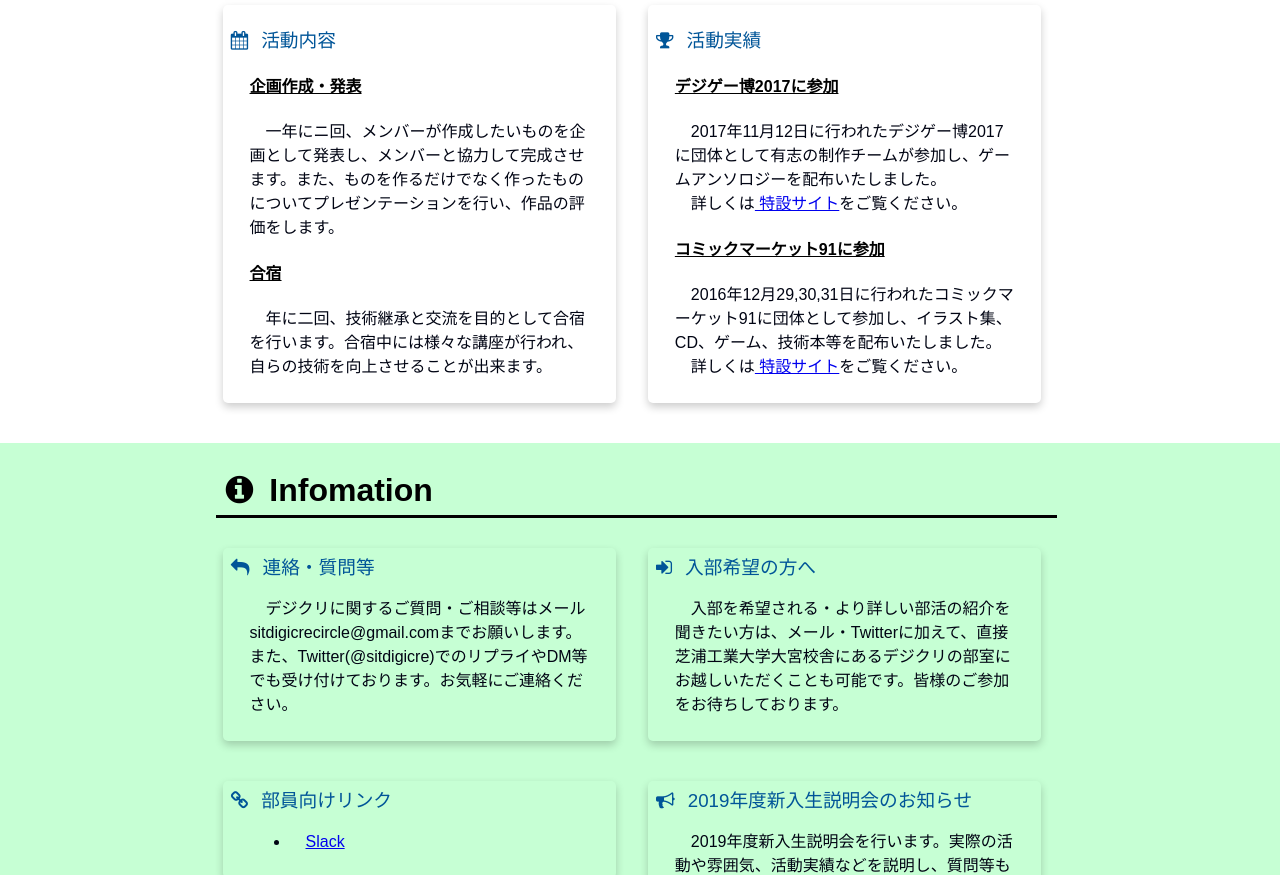
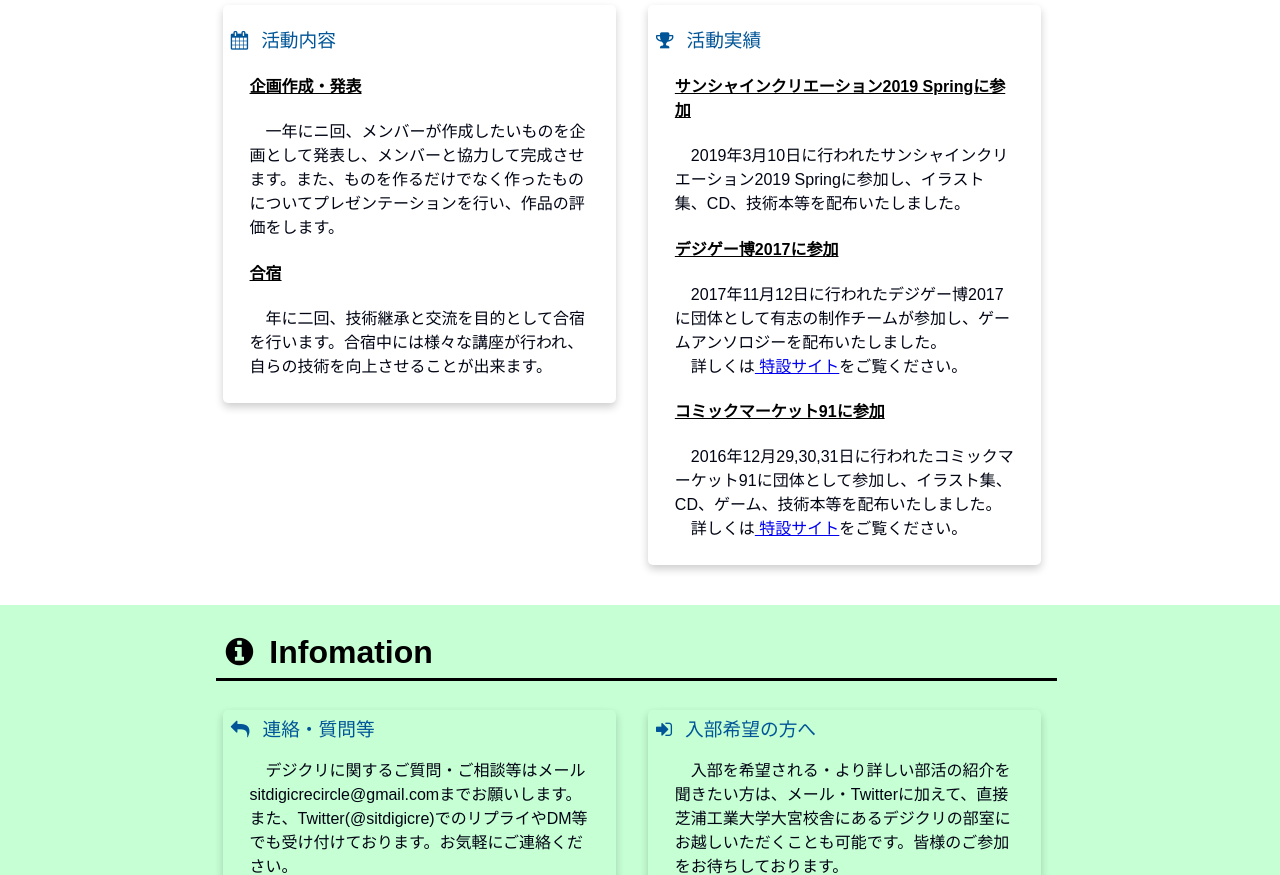
Before and after one commit to SIT-DigiCre/oldsite, a plain HTML site: page index.html in a window 1280 px wide. Shown: the part 941-1816 px from the top of the page. Drawn offline with Linux system fonts and the light colour scheme; a web font is replaced by a local one.

Commit message:
[ci skip] UPDATEE WEBPAGE

```diff
--- a/index.html
+++ b/index.html
@@ -146,6 +146,8 @@
                       <h3><i class="fa fa-trophy"></i>活動実績</h3>
                     </div>
                     <div class="content">
+                      <h4>サンシャインクリエーション2019 Springに参加</h4>
+                      <p>2019年3月10日に行われたサンシャインクリエーション2019 Springに参加し、イラスト集、CD、技術本等を配布いたしました。</p>
                       <h4>デジゲー博2017に参加</h4>
                       <p>2017年11月12日に行われたデジゲー博2017に団体として有志の制作チームが参加し、ゲームアンソロジーを配布いたしました。</p>
                       <p>詳しくは<a href="http://digicre.net/digigame-expo-2017/"> 特設サイト</a>をご覧ください。</p>
```
